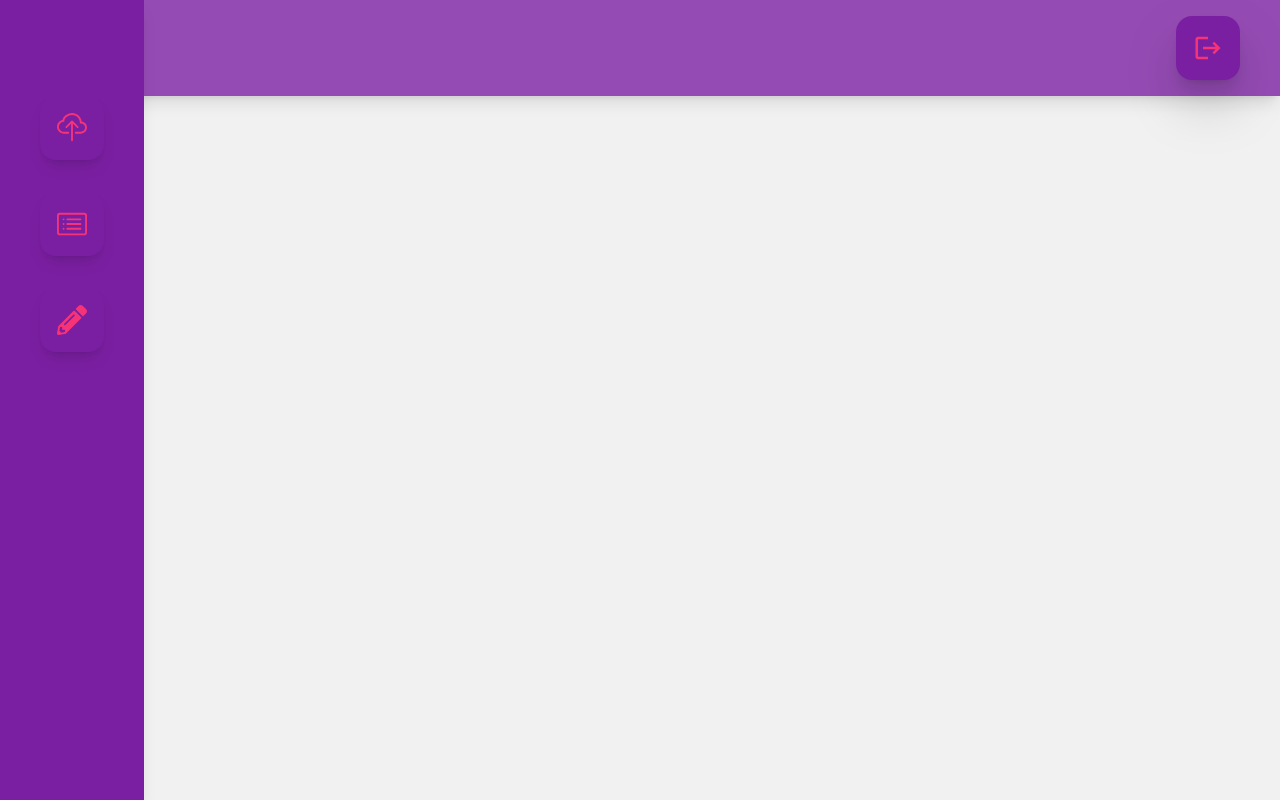
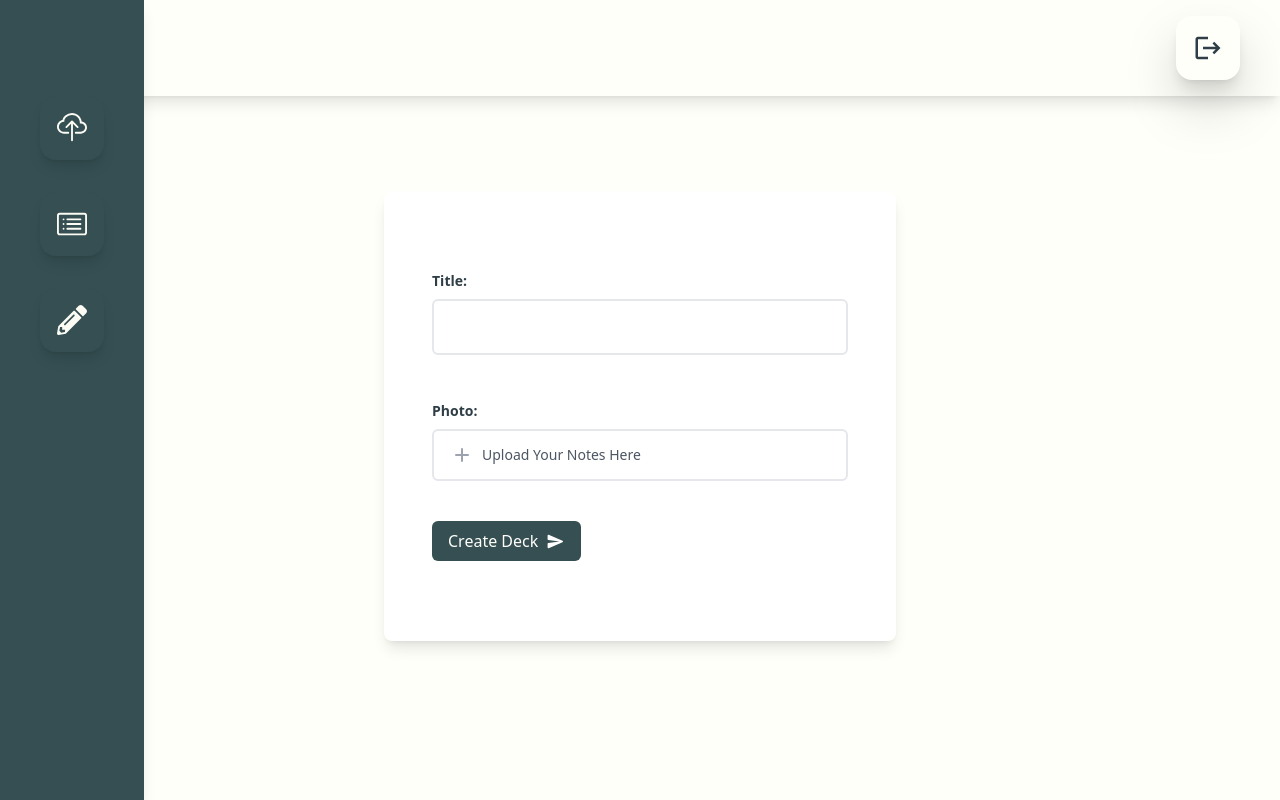
Before and after one commit to Dhyan441/flashify, a React (Create React App) app in the folder client/: page /app in a window 1280 px wide. Built offline with nearby package versions, Linux system fonts and the light colour scheme.

Commit message:
ui overhall

```diff
--- a/client/src/App.jsx
+++ b/client/src/App.jsx
@@ -3,6 +3,7 @@ import { BrowserRouter as Router, Routes, Route } from "react-router-dom";
 import "./index.css";
 import AppLayout from "./components/AppLayout";
 import Decks from "./components/Decks";
+import Login from "./components/Login";
 
 const App = () => {
   return (
@@ -12,9 +13,7 @@ const App = () => {
           <Route path="/app/*" element={<AppLayout />}>
             <Route path="decks" element={<Decks />} />
           </Route>
-          {/* <Route path="/login" element={<Login />} />
-          <Route path="/signup" element={<SignUp />} /> */}
-          {/* <Route path="*" element={<ErrorPage />} /> */}
+          <Route path="/login/*" element={<Login />}></Route>
         </Routes>
       </Router>
       {/* <Dashboard /> */}
--- a/client/src/components/AppLayout.jsx
+++ b/client/src/components/AppLayout.jsx
@@ -2,6 +2,7 @@ import React from "react";
 import { Outlet } from "react-router-dom";
 import SideBar from "./smaller_components/SideBar";
 import TopBar from "./smaller_components/TopBar";
+import Upload from "./smaller_components/Upload";
 
 const AppLayout = () => {
   return (
@@ -12,6 +13,9 @@ const AppLayout = () => {
       <div className="flex">
         <TopBar />
       </div>
+      <div className="flex">
+        <Upload />
+      </div>
       <div className="content">
         <Outlet />
       </div>
--- a/client/src/components/smaller_components/TopBar.jsx
+++ b/client/src/components/smaller_components/TopBar.jsx
@@ -6,9 +6,8 @@ const SideBarIcon = ({ icon }) => (
 
 const TopBar = () => {
   return (
-    <div className="flex align-top w-full sticky top-0 h-24 m-0 bg-primary-light shadow-lg">
+    <div className="flex align-top w-full sticky top-0 h-24 m-0 bg-primary-background shadow-lg">
       <SideBarIcon icon={<MdLogout size="30" />} />
-
     </div>
   );
 };
--- /dev/null
+++ b/client/src/components/smaller_components/Upload.jsx
@@ -0,0 +1,90 @@
+import React from "react";
+
+const Upload = () => {
+  return (
+    <div>
+      <div class="bg-primary-background h-[80vh] w-screen flex items-center justify-center">
+        <div class="max-w-lg w-4/5 max-h-lg bg-white p-8 rounded-lg shadow-lg">
+          <div className="mr-4 ml-4">
+            <div class="mb-10 mt-12">
+              <label
+                for="postContent"
+                class="block text-primary-dark text-sm font-bold mb-2"
+              >
+                Title:
+              </label>
+              <textarea
+                id="postContent"
+                name="postContent"
+                rows="1"
+                class="w-full border-2 rounded-md pt-4 pb-4 px-4 py-2 leading-5 transition duration-150 ease-in-out sm:text-sm
+                sm:leading-5 resize-none focus:outline-none focus:border-primary-main"
+                placeholder=""
+              ></textarea>
+            </div>
+
+            <div class="mb-10">
+              <label
+                for="fileAttachment"
+                class="block text-primary-dark text-sm font-bold mb-2"
+              >
+                Photo:
+              </label>
+              <div class="relative border-2 rounded-md px-4 py-3 bg-white flex items-center justify-between hover:border-primary-main transition duration-150 ease-in-out">
+                <input
+                  type="file"
+                  id="fileAttachment"
+                  name="fileAttachment"
+                  class="absolute inset-0 w-full h-full opacity-0 cursor-pointer"
+                />
+                <div class="flex items-center">
+                  <svg
+                    class="w-6 h-6 text-gray-400"
+                    fill="none"
+                    stroke="currentColor"
+                    viewBox="0 0 24 24"
+                    xmlns="http://www.w3.org/2000/svg"
+                  >
+                    <path
+                      stroke-linecap="round"
+                      stroke-linejoin="round"
+                      stroke-width="2"
+                      d="M12 6v6m0 0v6m0-6h6m-6 0H6"
+                    ></path>
+                  </svg>
+                  <span class="ml-2 text-sm text-gray-600">
+                    Upload Your Notes Here
+                  </span>
+                </div>
+                <span class="text-sm text-gray-500"></span>
+              </div>
+            </div>
+            <div class="flex items-center justify-between mb-12">
+              <button
+                type="submit"
+                class="flex justify-center items-center bg-primary-main hover:bg-primary-dark focus:outline-none focus:shadow-outline-blue text-primary-background py-2 px-4 rounded-md transition duration-300 gap-2 active:scale-[.98] active:duration-75 hover:scale-[1.02] ease-in-out "
+              >
+                {" "}
+                Create Deck{" "}
+                <svg
+                  xmlns="http://www.w3.org/2000/svg"
+                  width="19"
+                  height="19"
+                  viewBox="0 0 24 24"
+                  id="send"
+                  fill="#fff"
+                >
+                  <path fill="none" d="M0 0h24v24H0V0z"></path>
+                  <path d="M3.4 20.4l17.45-7.48c.81-.35.81-1.49 0-1.84L3.4 3.6c-.66-.29-1.39.2-1.39.91L2 9.12c0 .5.37.93.87.99L17 12 2.87 13.88c-.5.07-.87.5-.87 1l.01 4.61c0 .71.73 1.2 1.39.91z"></path>
+                </svg>
+              </button>
+              <span class="text-gray-500 text-sm"></span>
+            </div>
+          </div>
+        </div>
+      </div>
+    </div>
+  );
+};
+
+export default Upload;
--- a/client/src/index.css
+++ b/client/src/index.css
@@ -6,12 +6,11 @@
   .sidebar-icon {
     @apply relative flex items-center justify-center h-16 w-16 mt-4 mb-4 mx-auto shadow-lg bg-primary-main text-secondary-light hover:bg-primary-dark rounded-2xl hover:rounded-md transition-all duration-300 ease-linear cursor-pointer;
   }
-  .sidebar-icon-top{
-    @apply relative flex items-center justify-center drop-shadow-2xl   h-16 w-16 mt-auto mb-auto ml-auto mr-10 shadow-lg bg-primary-main text-secondary-light hover:bg-primary-dark rounded-2xl hover:rounded-md transition-all duration-300 ease-linear cursor-pointer;
-
+  .sidebar-icon-top {
+    @apply relative flex items-center justify-center drop-shadow-2xl   h-16 w-16 mt-auto mb-auto ml-auto mr-10 shadow-lg bg-primary-background text-primary-dark hover:bg-white rounded-2xl hover:rounded-md transition-all duration-300 ease-linear cursor-pointer;
   }
 }
 
 body {
-  background: #f1f1f1;
+  background: #fffffa;
 }
--- a/client/tailwind.config.js
+++ b/client/tailwind.config.js
@@ -7,14 +7,15 @@ module.exports = {
     extend: {
       colors: {
         primary: {
-          light: "#954bb4",
-          main: "#7b1fa2",
-          dark: "#561571",
+          light: "#52796f",
+          main: "#354f52",
+          dark: "#2f3e46",
+          background: "#FFFFFA",
         },
         secondary: {
-          light: "#f73378",
-          main: "#f50057",
-          dark: "#ab003c",
+          light: "#FCFBF4",
+          main: "#cad2c5",
+          dark: "#84a98c",
         },
       },
     },
```
Also changed, not shown: client/src/components/Login.jsx (+33 -19 lines).
